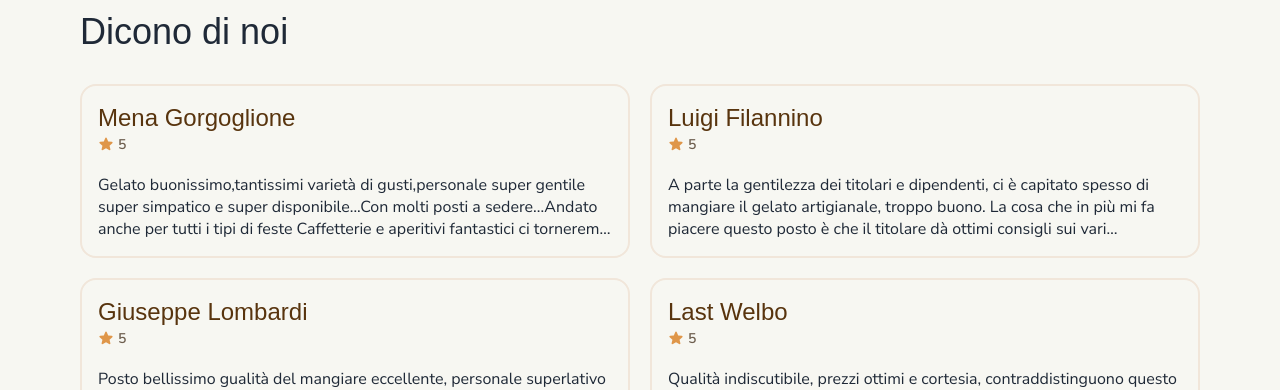
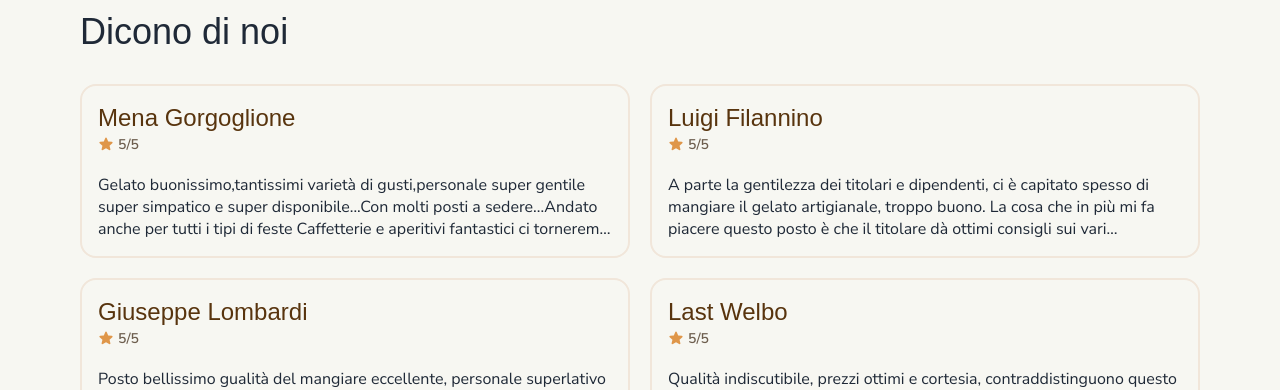
Before and after one commit to federicofrasca796/crema-cioccolato-bt, a Next.js app: page / in a window 1280 px wide. Shown: the part 2740-3130 px from the top of the page. Built offline with nearby package versions, Linux system fonts and the light colour scheme; a web font is replaced by a local one.

Commit message:
✨ feat(rating): improve rating readability
indicate out of 5

```diff
--- a/src/components/ReviewCard.tsx
+++ b/src/components/ReviewCard.tsx
@@ -45,7 +45,7 @@ export default function ReviewCard({
           <span className='flex items-center gap-x-1'>
             <StarIcon className='inline-block w-4 fill-primary-400' />
             <span className='relative top-[1px] text-sm font-semibold text-smokyBrown-700'>
-              {rating}
+              {rating}/5
             </span>
           </span>
         </div>
```
